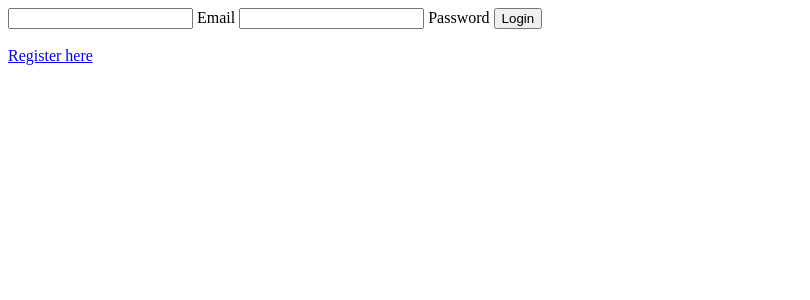
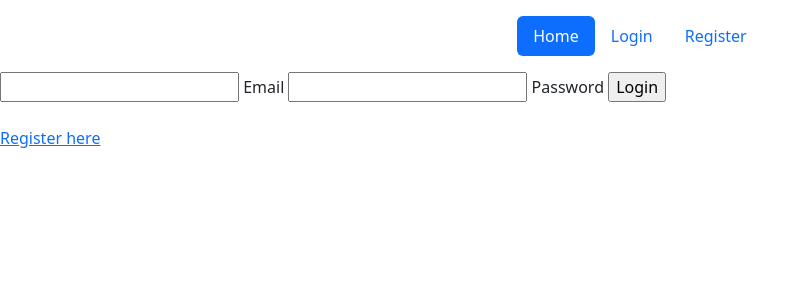
Before and after one commit to rlmsinclair/zudget, a Flask app: page /login in a window 1280 px wide. Shown: the top 300 px of the page, without its empty margins (0-810 px from the left). Run offline with Flask 3, Linux system fonts and the light colour scheme.

Commit message:
Add files via upload

```diff
--- a/templates/login.html
+++ b/templates/login.html
@@ -1,11 +1,26 @@
 <!DOCTYPE html>
 <html lang="en">
+
 <head>
+    <link href="https://cdn.jsdelivr.net/npm/bootstrap@5.3.2/dist/css/bootstrap.min.css" rel="stylesheet"
+        integrity="sha384-T3c6CoIi6uLrA9TneNEoa7RxnatzjcDSCmG1MXxSR1GAsXEV/Dwwykc2MPK8M2HN" crossorigin="anonymous">
+    <script src="https://cdn.jsdelivr.net/npm/bootstrap@5.3.2/dist/js/bootstrap.bundle.min.js"
+        integrity="sha384-C6RzsynM9kWDrMNeT87bh95OGNyZPhcTNXj1NW7RuBCsyN/o0jlpcV8Qyq46cDfL"
+        crossorigin="anonymous"></script>
     <meta charset="UTF-8">
     <title>Login</title>
 </head>
+
 <body>
-<form method ="post">
+    <div class="container">
+        <header class="d-flex justify-content-center py-3">
+            <ul class="nav nav-pills">
+                <li class="nav-item"><a href="/" class="nav-link active" aria-current="page">Home</a></li>
+                <li class="nav-item"><a href="/login" class="nav-link">Login</a></li>
+                <li class="nav-item"><a href="/register" class="nav-link">Register</a></li>
+            </ul>
+    </div>
+    <form method="post">
 
 
         <input type="email" name="email" required>
@@ -15,9 +30,10 @@
         <input type="password" name="password" required>
         <label>Password</label>
 
-    <input type="submit"  value="Login">
-</form>
-<br>
-<a href = '/register'>Register here</a>
+        <input type="submit" value="Login">
+    </form>
+    <br>
+    <a href='/register'>Register here</a>
 </body>
+
 </html>
```
Also changed, not shown: templates/roulette.html (added, +16 -0 lines).
